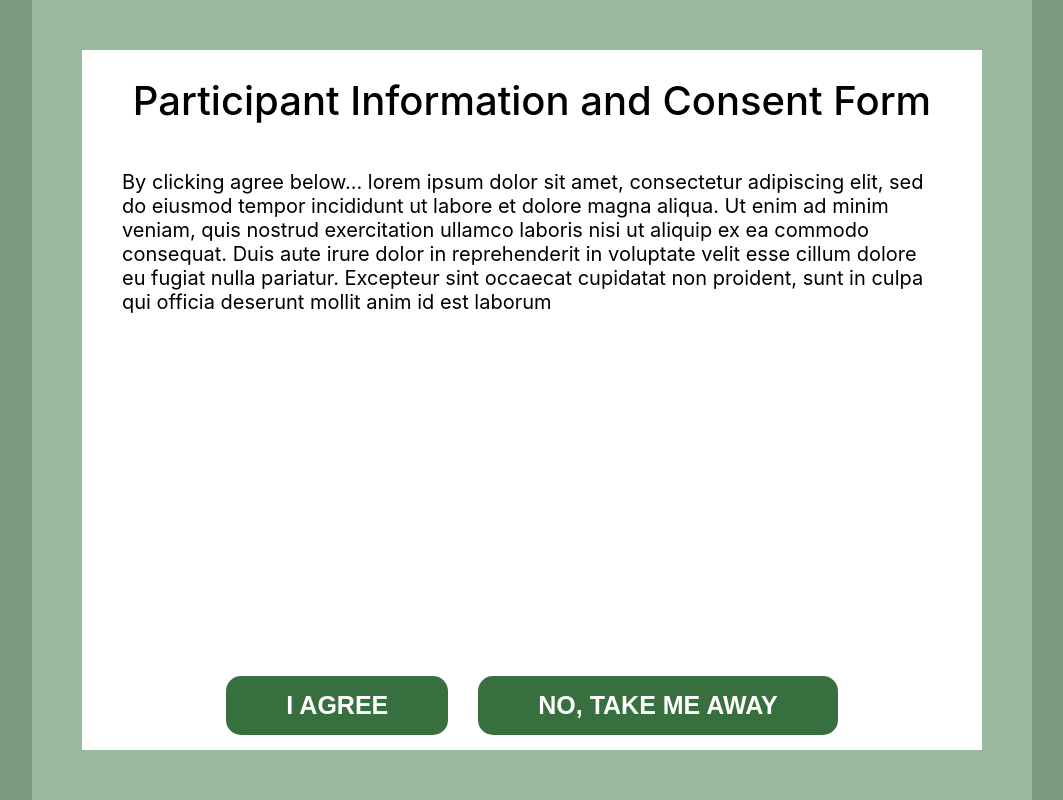
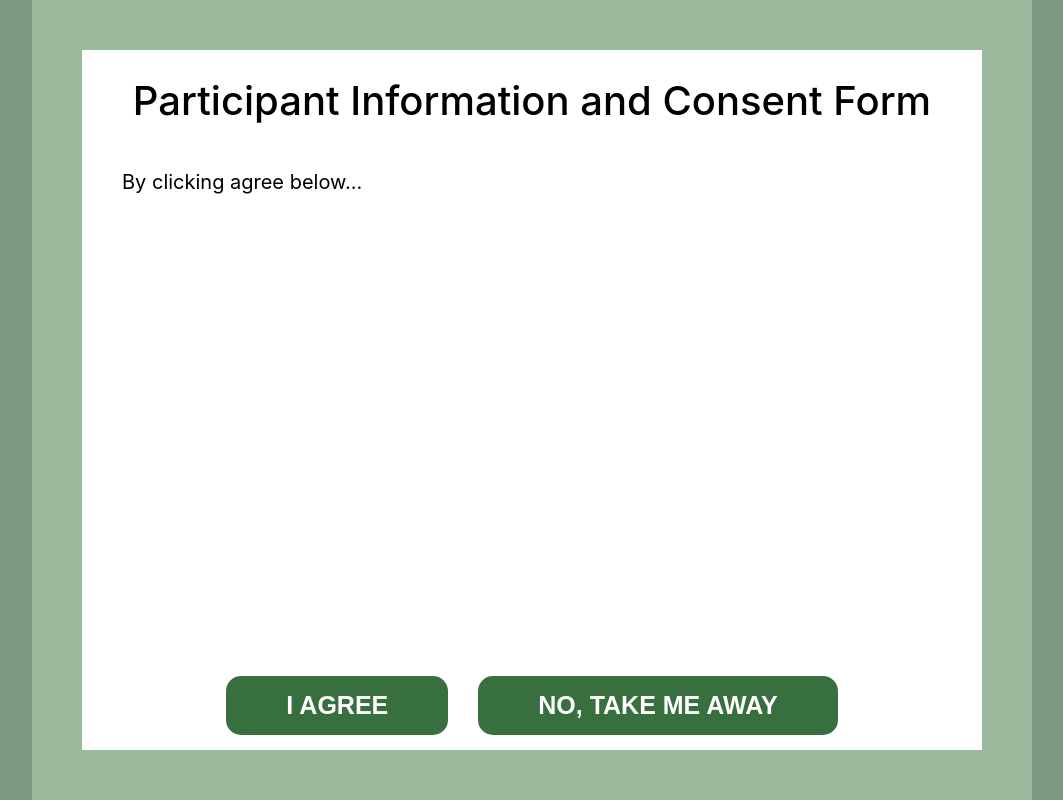
Before and after one commit to UoaWDCC/Stick-Insect, a React (Create React App) app in the folder frontend/: page / in a window 1280 px wide. Both pictures are taken after a click on the button "Play Now". Shown: the whole page, without its empty margins (108-1171 px from the left). Built offline with nearby package versions, Linux system fonts and the light colour scheme.

Commit message:
remove template agreement

```diff
--- a/frontend/src/pages/consentPage/consentPage.jsx
+++ b/frontend/src/pages/consentPage/consentPage.jsx
@@ -16,15 +16,7 @@ const ConsentPage = ({ switchToLandingPage, switchToInstructionPage }) => (
       <h1>Participant Information and Consent Form</h1>
     </header>
     <div className={styles.agreement_content}>
-      <p>
-        By clicking agree below... lorem ipsum dolor sit amet, consectetur
-        adipiscing elit, sed do eiusmod tempor incididunt ut labore et dolore
-        magna aliqua. Ut enim ad minim veniam, quis nostrud exercitation ullamco
-        laboris nisi ut aliquip ex ea commodo consequat. Duis aute irure dolor
-        in reprehenderit in voluptate velit esse cillum dolore eu fugiat nulla
-        pariatur. Excepteur sint occaecat cupidatat non proident, sunt in culpa
-        qui officia deserunt mollit anim id est laborum
-      </p>
+      <p>By clicking agree below...</p>
     </div>
     <div className={styles.btns}>
       <ConsentButton func={switchToInstructionPage} text="I AGREE" />
```
